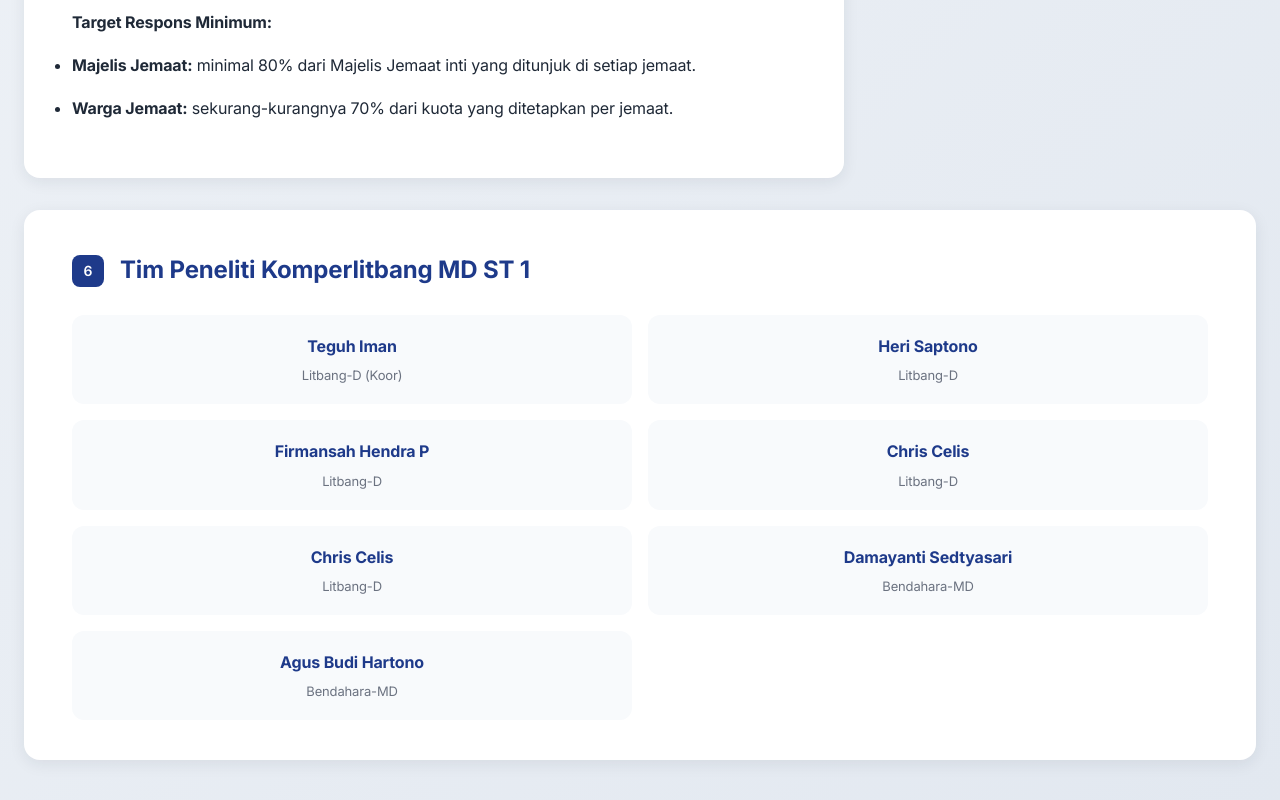
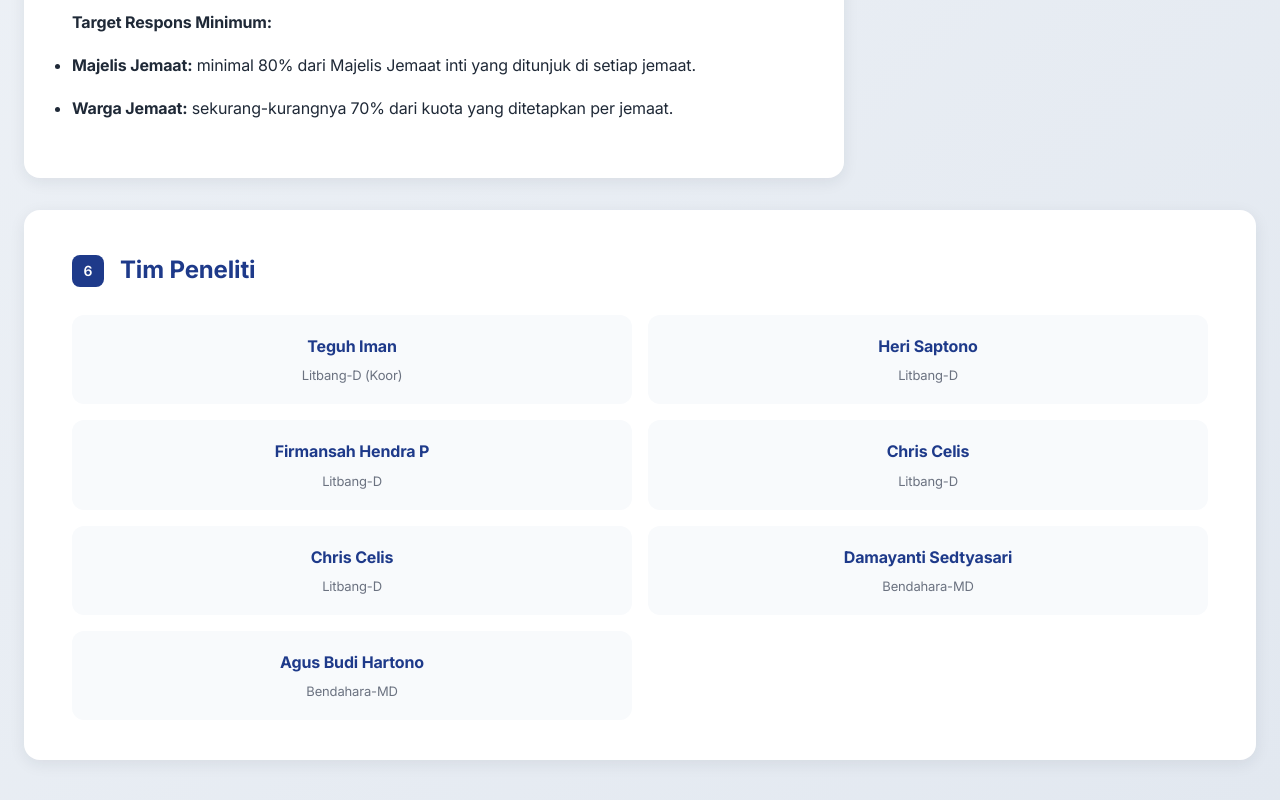
Before and after one commit to firmanpraditya/penelitiandaperst1, a plain HTML site: page index.html in a window 1280 px wide. Shown: the part 2589-3389 px from the top of the page. Drawn offline with Linux system fonts and the light colour scheme.

Commit message:
Update index.html

```diff
--- a/index.html
+++ b/index.html
@@ -1005,7 +1005,7 @@
         <section class="team-section fade-up">
             <div class="section-heading">
                 <div class="section-number">6</div>
-                <h2 class="section-title">Tim Peneliti Komperlitbang MD ST 1</h2>
+                <h2 class="section-title">Tim Peneliti</h2>
             </div>
             <div class="team-grid">
                 <div class="team-member">
```
